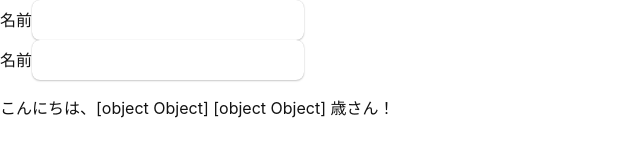
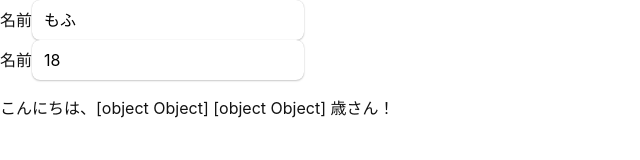
Before and after one commit to MofuMofu2/react-sandbox, a React (Create React App) app: page / in a window 1280 px wide. Shown: the top 160 px of the page, without its empty margins (0-640 px from the left). Built offline with nearby package versions, Linux system fonts and the light colour scheme.

Commit message:
feature: #52 初期値はdefaultValueで更新する

```diff
--- a/src/component/Form/StateFormUC.tsx
+++ b/src/component/Form/StateFormUC.tsx
@@ -8,11 +8,17 @@ export default function StateFormUC() {
     <form>
       <div>
         <label htmlFor="name">名前</label>
-        <input id="name" name="name" type="text" ref={name} />
+        <input
+          id="name"
+          name="name"
+          type="text"
+          ref={name}
+          defaultValue={"もふ"}
+        />
       </div>
       <div>
         <label htmlFor="age">名前</label>
-        <input id="age" name="age" type="text" ref={age} />
+        <input id="age" name="age" type="text" ref={age} defaultValue={18} />
       </div>
       <p>
         こんにちは、{name !== null ? `${name}` : `名前を入力してください`}{" "}
```
